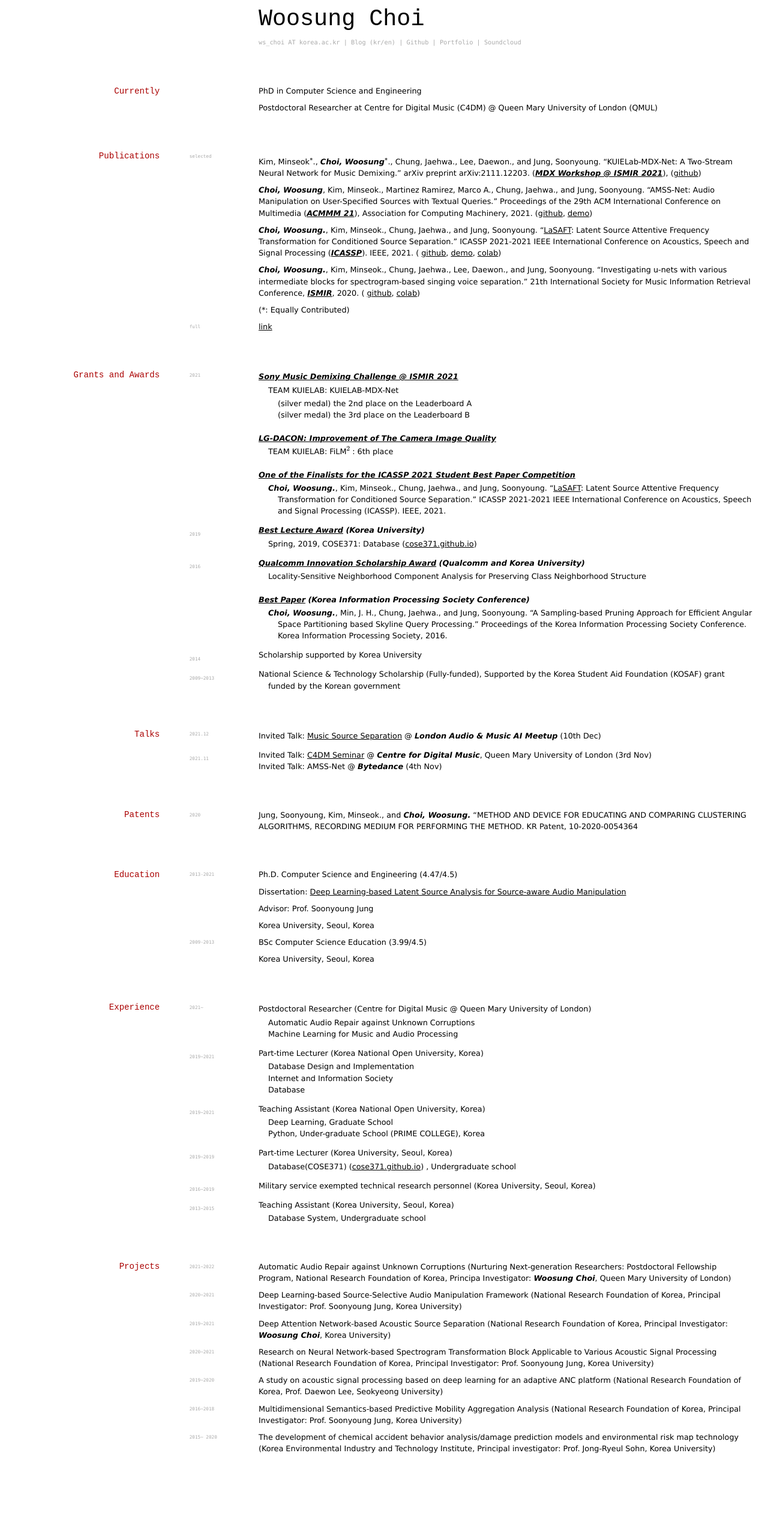
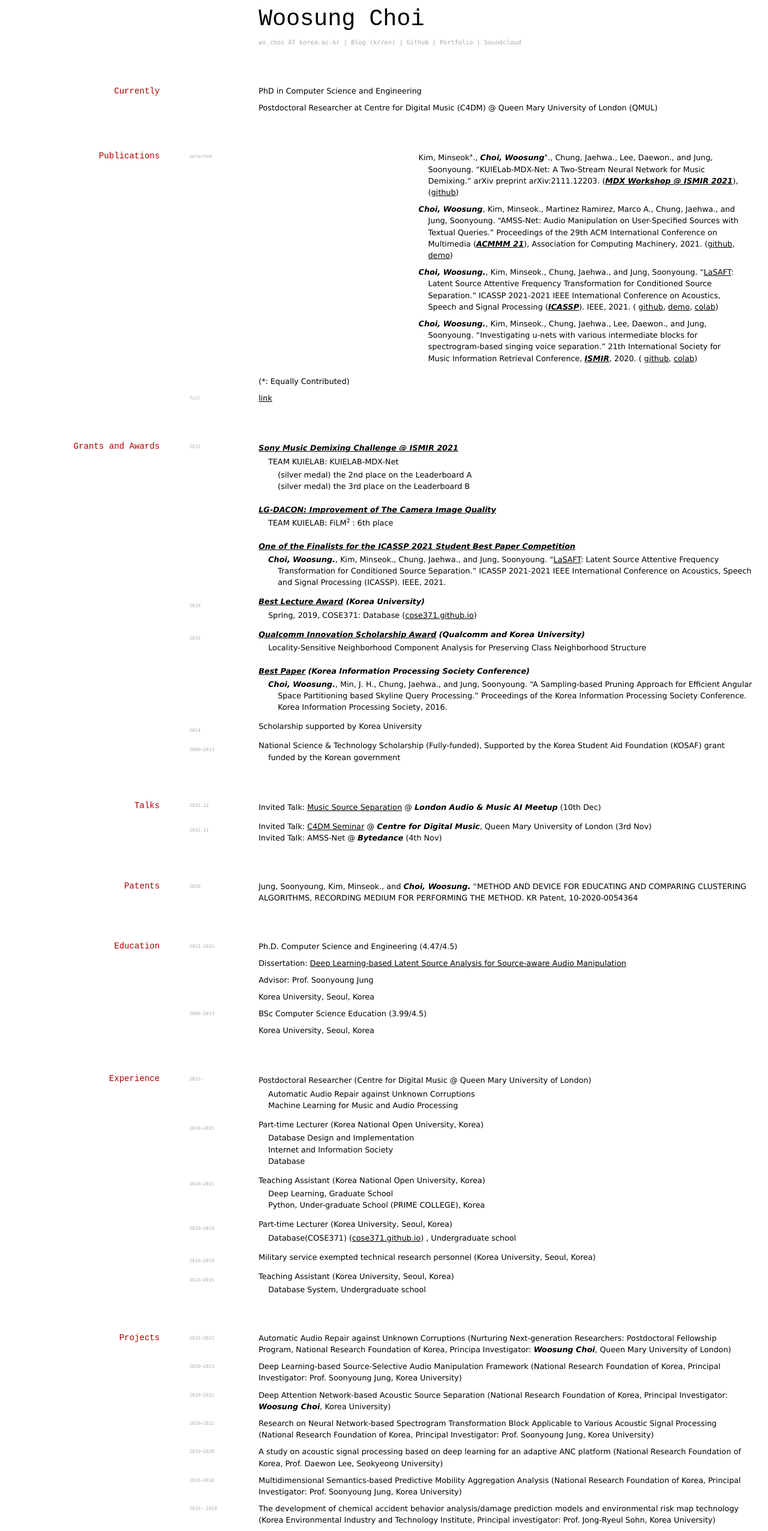
Before and after one commit to ws-choi/cv, a Jekyll site: the page built from index.md, in a window 1280 px wide. Shown: the whole page at 60% size. Built offline with Jekyll 4.4.1, drawn with Linux system fonts in a browser that asks for light colours; formulas are drawn with MathJax 3; before the commit the page ends 2433 px from its top, so only the background shows below that.

```diff
--- a/index.md
+++ b/index.md
@@ -23,17 +23,13 @@ Postdoctoral Researcher at Centre for Digital Music (C4DM) @ Queen Mary Universi
 
 `selected`
 
-Kim, Minseok${}^{∗}$., ***Choi, Woosung***${}^{∗}$., Chung, Jaehwa., Lee, Daewon., and Jung, Soonyoung.
-"KUIELab-MDX-Net: A Two-Stream Neural Network for Music Demixing."
-arXiv preprint arXiv:2111.12203.
-(***[MDX Workshop @ ISMIR 2021](https://mdx-workshop.github.io/)***),
-([github](https://github.com/kuielab/mdx-net))
+- Kim, Minseok${}^{∗}$., ***Choi, Woosung***${}^{∗}$., Chung, Jaehwa., Lee, Daewon., and Jung, Soonyoung. "KUIELab-MDX-Net: A Two-Stream Neural Network for Music Demixing." arXiv preprint arXiv:2111.12203. (***[MDX Workshop @ ISMIR 2021](https://mdx-workshop.github.io/)***), ([github](https://github.com/kuielab/mdx-net))
 
-***Choi, Woosung***, Kim, Minseok., Martinez Ramirez, Marco A., Chung, Jaehwa., and Jung, Soonyoung. "AMSS-Net: Audio Manipulation on User-Specified Sources with Textual Queries." Proceedings of the 29th ACM International Conference on Multimedia (***[ACMMM 21](https://dl.acm.org/doi/10.1145/3474085.3475323)***), Association for Computing Machinery, 2021. ([github](https://github.com/kuielab/AMSS-Net), [demo](https://kuielab.github.io/AMSS-Net/))
+- ***Choi, Woosung***, Kim, Minseok., Martinez Ramirez, Marco A., Chung, Jaehwa., and Jung, Soonyoung. "AMSS-Net: Audio Manipulation on User-Specified Sources with Textual Queries." Proceedings of the 29th ACM International Conference on Multimedia (***[ACMMM 21](https://dl.acm.org/doi/10.1145/3474085.3475323)***), Association for Computing Machinery, 2021. ([github](https://github.com/kuielab/AMSS-Net), [demo](https://kuielab.github.io/AMSS-Net/))
 
-***Choi, Woosung.***, Kim, Minseok., Chung, Jaehwa., and Jung, Soonyoung. "[LaSAFT](https://paperswithcode.com/paper/lasaft-latent-source-attentive-frequency): Latent Source Attentive Frequency Transformation for Conditioned Source Separation." ICASSP 2021-2021 IEEE International Conference on Acoustics, Speech and Signal Processing (***[ICASSP](https://2021.ieeeicassp.org/)***). IEEE, 2021. ( [github](https://github.com/ws-choi/Conditioned-Source-Separation-LaSAFT), [demo](http://lasaft.github.io/), [colab](https://colab.research.google.com/github/ws-choi/Conditioned-Source-Separation-LaSAFT/blob/main/colab_demo/LaSAFT_with_GPoCM_Stella_Jang_Example.ipynb))
+- ***Choi, Woosung.***, Kim, Minseok., Chung, Jaehwa., and Jung, Soonyoung. "[LaSAFT](https://paperswithcode.com/paper/lasaft-latent-source-attentive-frequency): Latent Source Attentive Frequency Transformation for Conditioned Source Separation." ICASSP 2021-2021 IEEE International Conference on Acoustics, Speech and Signal Processing (***[ICASSP](https://2021.ieeeicassp.org/)***). IEEE, 2021. ( [github](https://github.com/ws-choi/Conditioned-Source-Separation-LaSAFT), [demo](http://lasaft.github.io/), [colab](https://colab.research.google.com/github/ws-choi/Conditioned-Source-Separation-LaSAFT/blob/main/colab_demo/LaSAFT_with_GPoCM_Stella_Jang_Example.ipynb))
 
-***Choi, Woosung.***, Kim, Minseok., Chung, Jaehwa., Lee, Daewon., and Jung, Soonyoung. "Investigating u-nets with various intermediate blocks for spectrogram-based singing voice separation." 21th International Society for Music Information Retrieval Conference, ***[ISMIR](https://program.ismir2020.net/poster_2-04.html)***, 2020. ( [github](https://github.com/ws-choi/ISMIR2020_U_Nets_SVS), [colab](https://colab.research.google.com/github/ws-choi/ISMIR2020_U_Nets_SVS/blob/master/colab_demo/TFC_TDF_Net_Large.ipynb))
+- ***Choi, Woosung.***, Kim, Minseok., Chung, Jaehwa., Lee, Daewon., and Jung, Soonyoung. "Investigating u-nets with various intermediate blocks for spectrogram-based singing voice separation." 21th International Society for Music Information Retrieval Conference, ***[ISMIR](https://program.ismir2020.net/poster_2-04.html)***, 2020. ( [github](https://github.com/ws-choi/ISMIR2020_U_Nets_SVS), [colab](https://colab.research.google.com/github/ws-choi/ISMIR2020_U_Nets_SVS/blob/master/colab_demo/TFC_TDF_Net_Large.ipynb))
 
 (*: Equally Contributed)
 
```
